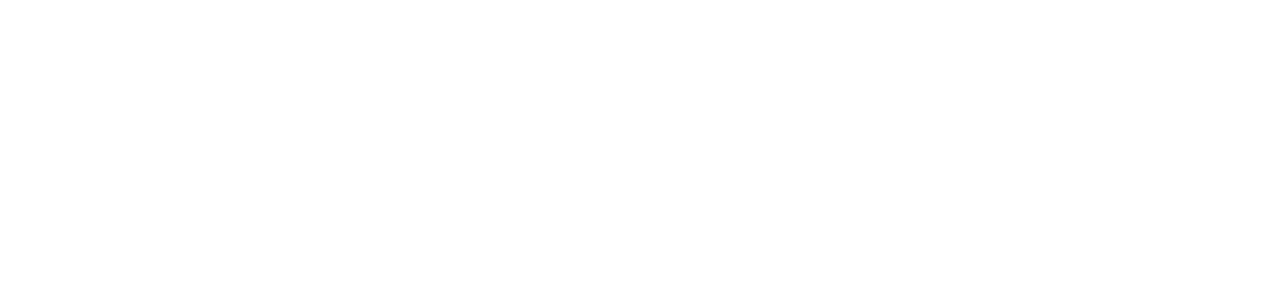
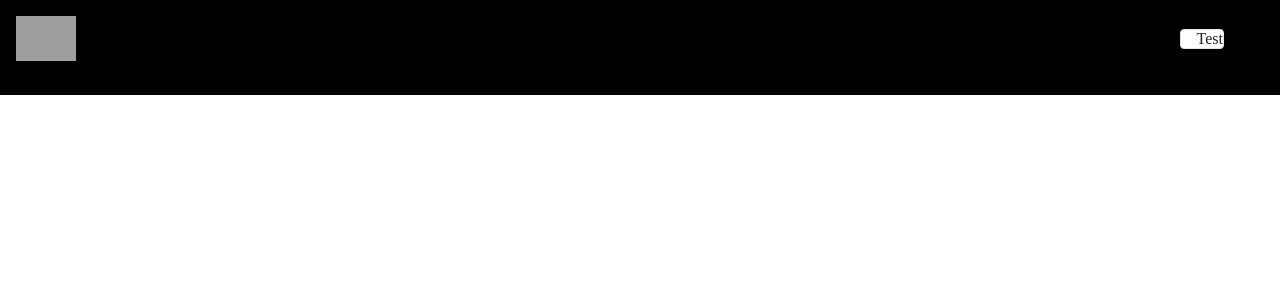
Before and after one commit to sristhilamichhane/youtube_clone, a React (Create React App) app: page /video/1 in a window 1280 px wide. Shown: the top 300 px of the page. Built offline with nearby package versions, Linux system fonts and the light colour scheme; grey boxes are pictures that could not be loaded.

Commit message:
feat: :sparkles: added components for youtube clone

```diff
--- a/src/App.js
+++ b/src/App.js
@@ -1,23 +1,26 @@
-import "./App.css";
 import { BrowserRouter, Routes, Route } from "react-router-dom";
 import { Box } from "@mui/material";
-import VideoDetails from "./components/VideoDetails";
-import ChannelDetails from "./components/ChannelDetails";
-import SearchFeed from "./components/SearchFeed";
-import Feed from "./components/Feed";
 
-const App = () => {
+import {
+  ChannelDetail,
+  VideoDetail,
+  SearchFeed,
+  Navbar,
+  Feed,
+} from "./components";
+
+const App = () => (
   <BrowserRouter>
     <Box sx={{ backgroundColor: "#000" }}>
-      Navbar
+      <Navbar />
       <Routes>
-        <Route path="/" exact element={<Feed />} />
-        <Route path="/video/:id" exact element={<VideoDetails />} />
-        <Route path="/channel/:id" exact element={<ChannelDetails />} />
-        <Route path="/search/:searchTearm" exact element={<SearchFeed />} />
+        <Route exact path="/" element={<Feed />} />
+        <Route path="/video/:id" element={<VideoDetail />} />
+        <Route path="/channel/:id" element={<ChannelDetail />} />
+        <Route path="/search/:searchTerm" element={<SearchFeed />} />
       </Routes>
     </Box>
-  </BrowserRouter>;
-};
+  </BrowserRouter>
+);
 
 export default App;
--- /dev/null
+++ b/src/components/ChannelDetail.jsx
@@ -0,0 +1,7 @@
+import React from "react";
+
+const ChannelDetail = () => {
+  return <div>ChannelDetail</div>;
+};
+
+export default ChannelDetail;
--- a/src/components/ChannelDetails.jsx
+++ /dev/null
@@ -1,7 +0,0 @@
-import React from "react";
-
-const ChannelDetails = () => {
-  return <div>ChannelDetails</div>;
-};
-
-export default ChannelDetails;
--- a/src/components/Navbar.jsx
+++ b/src/components/Navbar.jsx
@@ -1,7 +1,28 @@
+import { Stack } from "@mui/material";
 import React from "react";
+import { Link } from "react-router-dom";
+import { logo } from "../utils/constants";
+import SearchBar from "./SearchBar";
 
 const Navbar = () => {
-  return <div>Navbar</div>;
+  return (
+    <Stack
+      direction="row"
+      alignItems="center"
+      p={2}
+      sx={{
+        position: "sticky",
+        background: "#000",
+        top: 0,
+        justifyContent: "space-between",
+      }}
+    >
+      <Link to="/" style={{ display: "flex", alignitems: "center" }}>
+        <img src={logo} alt="logo" height={45} />
+      </Link>
+      <SearchBar />
+    </Stack>
+  );
 };
 
 export default Navbar;
--- /dev/null
+++ b/src/components/SearchBar.jsx
@@ -0,0 +1,24 @@
+import React, { useState } from "react";
+import { useNavigate } from "react-router-dom";
+import { Paper, IconButton } from "@mui/material";
+import { SearchIcon } from "@mui/icons-material";
+
+const SearchBar = () => {
+  return (
+    <Paper
+      component="form"
+      onsubmit={() => {}}
+      sx={{
+        borderRadius: "20",
+        border: "1px solid #e3e3e3",
+        pl: 2,
+        boxShadow: "none",
+        mr: { sm: 5 },
+      }}
+    >
+      Test
+    </Paper>
+  );
+};
+
+export default SearchBar;
--- /dev/null
+++ b/src/components/VideoDetail.jsx
@@ -0,0 +1,7 @@
+import React from "react";
+
+const VideoDetail = () => {
+  return <div>VideoDetail</div>;
+};
+
+export default VideoDetail;
--- a/src/components/VideoDetails.jsx
+++ /dev/null
@@ -1,7 +0,0 @@
-import React from "react";
-
-const VideoDetails = () => {
-  return <div>VideoDetails</div>;
-};
-
-export default VideoDetails;
--- /dev/null
+++ b/src/components/index.js
@@ -0,0 +1,6 @@
+export { default as Navbar } from "./Navbar";
+export { default as VideoDetail } from "./VideoDetail";
+export { default as SearchFeed } from "./SearchFeed";
+export { default as ChannelDetail } from "./ChannelDetail";
+export { default as Feed } from "./Feed";
+export { default as SearchBar } from "./SearchBar";
--- /dev/null
+++ b/src/utils/constants.js
@@ -0,0 +1,44 @@
+import MusicNoteIcon from "@mui/icons-material/MusicNote";
+import HomeIcon from "@mui/icons-material/Home";
+import CodeIcon from "@mui/icons-material/Code";
+import OndemandVideoIcon from "@mui/icons-material/OndemandVideo";
+import SportsEsportsIcon from "@mui/icons-material/SportsEsports";
+import LiveTvIcon from "@mui/icons-material/LiveTv";
+import SchoolIcon from "@mui/icons-material/School";
+import FaceRetouchingNaturalIcon from "@mui/icons-material/FaceRetouchingNatural";
+import CheckroomIcon from "@mui/icons-material/Checkroom";
+import GraphicEqIcon from "@mui/icons-material/GraphicEq";
+import TheaterComedyIcon from "@mui/icons-material/TheaterComedy";
+import FitnessCenterIcon from "@mui/icons-material/FitnessCenter";
+import DeveloperModeIcon from "@mui/icons-material/DeveloperMode";
+
+export const logo = "https://i.ibb.co/s9Qys2j/logo.png";
+
+export const categories = [
+  { name: "New", icon: <HomeIcon /> },
+  { name: "JS Mastery", icon: <CodeIcon /> },
+  { name: "Coding", icon: <CodeIcon /> },
+  { name: "ReactJS", icon: <CodeIcon /> },
+  { name: "NextJS", icon: <CodeIcon /> },
+  { name: "Music", icon: <MusicNoteIcon /> },
+  { name: "Education", icon: <SchoolIcon /> },
+  { name: "Podcast", icon: <GraphicEqIcon /> },
+  { name: "Movie", icon: <OndemandVideoIcon /> },
+  { name: "Gaming", icon: <SportsEsportsIcon /> },
+  { name: "Live", icon: <LiveTvIcon /> },
+  { name: "Sport", icon: <FitnessCenterIcon /> },
+  { name: "Fashion", icon: <CheckroomIcon /> },
+  { name: "Beauty", icon: <FaceRetouchingNaturalIcon /> },
+  { name: "Comedy", icon: <TheaterComedyIcon /> },
+  { name: "Gym", icon: <FitnessCenterIcon /> },
+  { name: "Crypto", icon: <DeveloperModeIcon /> },
+];
+
+export const demoThumbnailUrl = "https://i.ibb.co/G2L2Gwp/API-Course.png";
+export const demoChannelUrl = "/channel/UCmXmlB4-HJytD7wek0Uo97A";
+export const demoVideoUrl = "/video/GDa8kZLNhJ4";
+export const demoChannelTitle = "JavaScript Mastery";
+export const demoVideoTitle =
+  "Build and Deploy 5 JavaScript & React API Projects in 10 Hours - Full Course | RapidAPI";
+export const demoProfilePicture =
+  "http://dergipark.org.tr/assets/app/images/buddy_sample.png";
```
